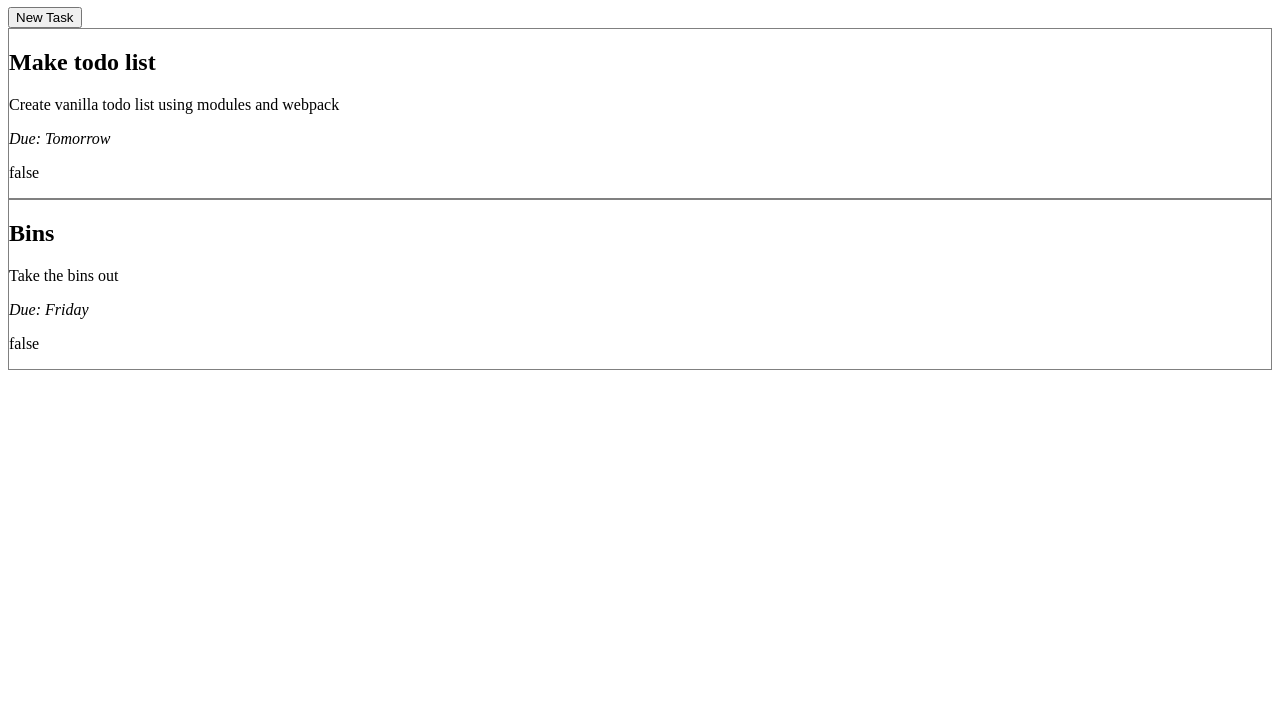
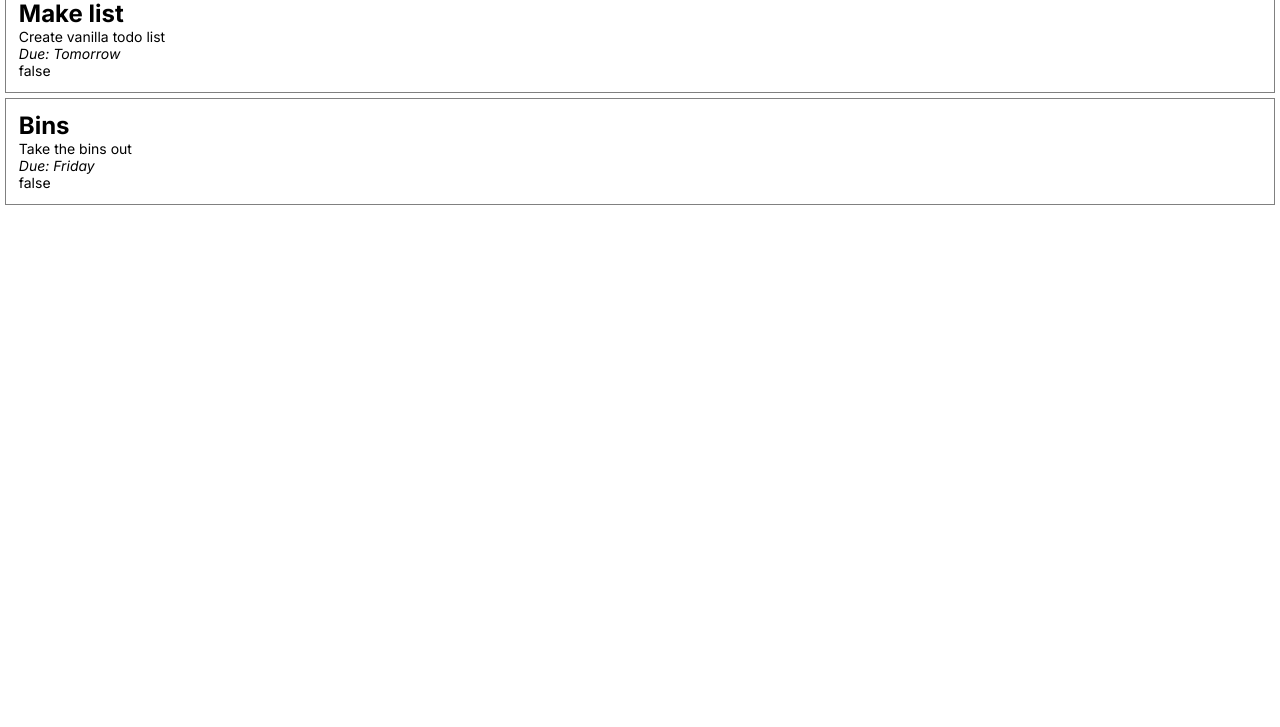
Before and after one commit to lawrencechan27/vanilla-todo, a website built with webpack: page src/index.html in a window 1280 px wide. Shown: the part 73-800 px from the top of the page. Built offline with nearby package versions, Linux system fonts and the light colour scheme.

Commit message:
Consolidate modules into one JS file to split up later

```diff
--- a/package.json
+++ b/package.json
@@ -1,7 +1,7 @@
 {
-  "name": "webpack-template",
+  "name": "tasks",
   "version": "1.0.0",
-  "main": "index.js",
+  "main": "tasks.js",
   "scripts": {
     "build": "webpack --config webpack.prod.js",
     "dev": "webpack serve --config webpack.dev.js",
--- a/src/index.html
+++ b/src/index.html
@@ -3,9 +3,7 @@
     <head>
         <meta charset="UTF-8" />
         <meta name="viewport" content="width=device-width, initial-scale=1.0" />
-        <title>Tasks</title>
+        <title></title>
     </head>
-    <body>
-        <div class="container"></div>
-    </body>
+    <body></body>
 </html>
--- a/src/index.js
+++ /dev/null
@@ -1,82 +0,0 @@
-import "./styles.css";
-import { List, Task } from "./tasks.js";
-// import render from "./render.js";
-
-let list1 = new List("Tasks");
-let list2 = new List("Shopping");
-
-list1.add(
-  new Task(
-    "Make todo list",
-    "Create vanilla todo list using modules and webpack",
-    "Tomorrow"
-  )
-);
-list1.add(new Task("Bins", "Take the bins out", "Friday"));
-list2.add(new Task("Tennis Shoes", "", "Friday"));
-
-// list1.remove(list1.tasks[1]);
-
-// list1.tasks[0].toggleComplete();
-
-console.log(list1.tasks);
-
-render(".container", list1);
-
-// RENDER
-function render(divClass, obj) {
-  const container = document.querySelector(divClass);
-  container.replaceChildren();
-
-  // List Heading
-  let heading = document.createElement("h1");
-  heading.classList.add("list-heading");
-  heading.textContent = obj.title;
-  container.appendChild(heading);
-
-  // New task button
-  let newTaskBtn = document.createElement("button");
-  newTaskBtn.textContent = "New Task";
-  newTaskBtn.addEventListener("click", newTaskModal);
-  container.appendChild(newTaskBtn);
-
-  // Tasks
-  for (let task of obj.tasks) {
-    let taskDiv = document.createElement("div");
-    taskDiv.classList.add("task");
-
-    // Title
-    let title = document.createElement("h2");
-    title.classList.add("task-title");
-    title.textContent = task.title;
-    taskDiv.appendChild(title);
-
-    // Description
-    let desc = document.createElement("p");
-    desc.classList.add("task-desc");
-    desc.textContent = task.description;
-    taskDiv.appendChild(desc);
-
-    // Due
-    let due = document.createElement("p");
-    due.classList.add("task-due");
-    due.textContent = `Due: ${task.due}`;
-    taskDiv.appendChild(due);
-
-    // Complete
-    let complete = document.createElement("p");
-    complete.classList.add("task-complete");
-    complete.textContent = task.complete;
-    taskDiv.appendChild(complete);
-
-    container.appendChild(taskDiv);
-  }
-}
-
-function newTaskModal() {
-  let newTaskTitle = prompt("Task Title");
-  let newTaskDesc = prompt("Task Description");
-  let newTaskDue = prompt("Task Due Date");
-  list1.add(new Task("Tennis Shoes", "", "Friday"));
-  render(".container", list1);
-}
--- a/src/styles.css
+++ b/src/styles.css
@@ -1,18 +1,40 @@
+@import url("https://fonts.googleapis.com/css2?family=Inter:ital,opsz,wght@0,14..32,100..900;1,14..32,100..900&display=swap");
+
+* {
+    padding: 0;
+    margin: 0;
+    box-sizing: border-box;
+}
+
+body {
+    font-family: "Inter", sans-serif;
+    font-size: 14px;
+}
+
+.new-task-modal {
+    margin: auto;
+    border: none;
+    padding: 1rem;
+}
+
 .list-heading {
 }
 
 .task {
-  border: 1px solid grey;
+    border: 1px solid grey;
+    padding: 0.8rem;
+    margin: 5px;
 }
 
 .task-title {
+    font-size: 1.5rem;
 }
 
 .task-desc {
 }
 
 .task-due {
-  font-style: italic;
+    font-style: italic;
 }
 
 .task-complete {
--- a/src/tasks.js
+++ b/src/tasks.js
@@ -1,4 +1,8 @@
-export class List {
+import "./styles.css";
+// import { List, Task, render, newTaskModal } from "./tasks.js";
+
+// LISTS
+class List {
     constructor(title) {
         this.title = title;
         this.tasks = [];
@@ -11,7 +15,9 @@ export class List {
     }
 }
 
-export class Task {
+// TASKS
+
+class Task {
     constructor(title, description, due) {
         // this.id = crypto.randomUUID();
         this.title = title;
@@ -23,3 +29,110 @@ export class Task {
         this.complete = !this.complete;
     }
 }
+
+// RENDER
+function render(obj) {
+    const container = document.querySelector("body");
+
+    container.replaceChildren();
+
+    // List Heading
+    let heading = document.createElement("h1");
+    heading.classList.add("list-heading");
+    heading.textContent = obj.title;
+    container.appendChild(heading);
+
+    // New task button
+    let newTaskBtn = document.createElement("button");
+    newTaskBtn.textContent = "New Task";
+    newTaskBtn.addEventListener("click", () => newTaskModal.showModal());
+    container.appendChild(newTaskBtn);
+
+    // New task modal
+    let newTaskModal = document.createElement("dialog");
+    newTaskModal.classList.add("new-task-modal");
+    let newTaskTitleInput = document.createElement("input");
+    newTaskTitleInput.placeholder = "Task Title";
+    newTaskModal.appendChild(newTaskTitleInput);
+    let newTaskDescInput = document.createElement("input");
+    newTaskDescInput.placeholder = "Task Desc";
+    newTaskModal.appendChild(newTaskDescInput);
+    let newTaskDueInput = document.createElement("input");
+    newTaskDueInput.placeholder = "Task Due";
+    newTaskModal.appendChild(newTaskDueInput);
+    let newTaskSubmit = document.createElement("button");
+    newTaskSubmit.textContent = "Add";
+    newTaskSubmit.addEventListener("click", () => addNewTask());
+    newTaskModal.appendChild(newTaskSubmit);
+    container.appendChild(newTaskModal);
+
+    // Add new task
+
+    function addNewTask() {
+        newTaskModal.close();
+        list1.add(
+            new Task(
+                newTaskTitleInput.value,
+                newTaskDescInput.value,
+                newTaskDueInput.value
+            )
+        );
+        render(list1);
+    }
+
+    // Tasks
+    for (let task of obj.tasks) {
+        let taskDiv = document.createElement("div");
+        taskDiv.classList.add("task");
+
+        // Title
+        let title = document.createElement("h2");
+        title.classList.add("task-title");
+        title.textContent = task.title;
+        taskDiv.appendChild(title);
+
+        // Description
+        let desc = document.createElement("p");
+        desc.classList.add("task-desc");
+        desc.textContent = task.description;
+        taskDiv.appendChild(desc);
+
+        // Due
+        let due = document.createElement("p");
+        due.classList.add("task-due");
+        due.textContent = `Due: ${task.due}`;
+        taskDiv.appendChild(due);
+
+        // Complete
+        let complete = document.createElement("p");
+        complete.classList.add("task-complete");
+        complete.textContent = task.complete;
+        taskDiv.appendChild(complete);
+
+        container.appendChild(taskDiv);
+    }
+}
+
+export function openAddTaskModal() {
+    let newTaskTitle = prompt("Task Title");
+    let newTaskDesc = prompt("Task Description");
+    let newTaskDue = prompt("Task Due Date");
+    list1.add(new Task(newTaskTitle, newTaskDesc, newTaskDue));
+    render(".container", list1);
+}
+
+// TESTING
+
+let list1 = new List("Tasks");
+let list2 = new List("Shopping");
+
+list1.add(new Task("Make list", "Create vanilla todo list", "Tomorrow"));
+list1.add(new Task("Bins", "Take the bins out", "Friday"));
+list2.add(new Task("Tennis Shoes", "", "Friday"));
+list2.add(new Task("Beer", "Pale Ales", "Saturday"));
+
+// list1.remove(list1.tasks[1]);
+// list1.tasks[0].toggleComplete();
+// console.log(list1.tasks);
+
+render(list1);
--- a/webpack.common.js
+++ b/webpack.common.js
@@ -3,7 +3,7 @@ const path = require("path");
 const HtmlWebpackPlugin = require("html-webpack-plugin");
 
 module.exports = {
-    entry: "./src/index.js",
+    entry: "./src/tasks.js",
     output: {
         filename: "main.js",
         path: path.resolve(__dirname, "dist"),
```
Also changed, not shown: src/render.js (deleted, +0 -54 lines). Lines whose indentation alone changed are shown as unchanged.
